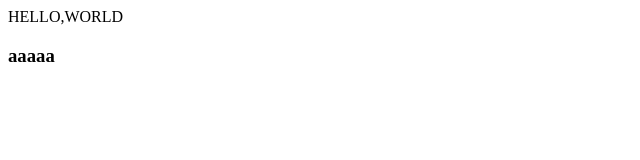
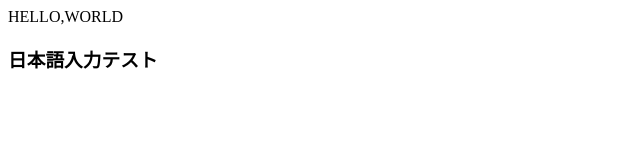
Before and after one commit to R1n5/Hoda, a plain HTML site: page index.html in a window 1280 px wide. Shown: the whole page, without its empty margins (0-640 px from the left). Drawn offline with Linux system fonts and the light colour scheme.

Commit message:
日本語対応

```diff
--- a/index.html
+++ b/index.html
@@ -6,6 +6,6 @@
     </head>
     <body>
         <p>HELLO,WORLD</p>
-        <h3>aaaaa</h3>
+        <h3>日本語入力テスト</h3>
     </body>
     </html>
```
